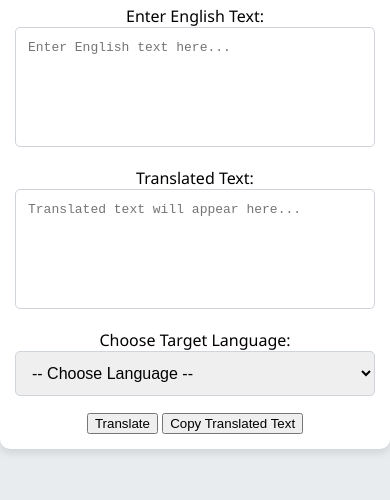
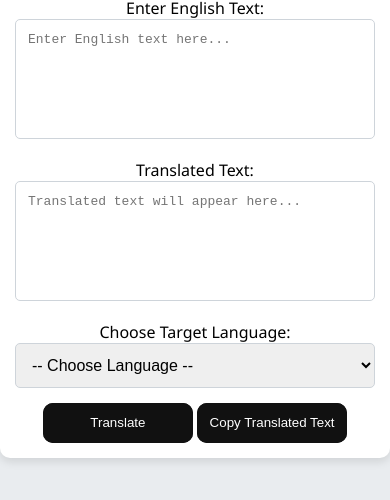
Before and after one commit to amarjit424/Language-translator, a plain HTML site: page index.html in a window 390 px wide. Shown: the part 288-788 px from the top of the page. Drawn offline with Linux system fonts and the light colour scheme.

Commit message:
Update language-translator.css

```diff
--- a/language-translator.css
+++ b/language-translator.css
@@ -49,7 +49,7 @@ select:focus {
     outline: 1px solid #007bff;
 }
 
-.container>button {
+button {
     width: 220px;
     height: 50px;
     border: none;
@@ -62,7 +62,7 @@ select:focus {
     border-radius: 10px;
 }
 
-.container>button::before {
+button::before {
     content: '';
     background: linear-gradient(45deg, #ff0000, #ff7300, #fffb00, #48ff00, #00ffd5, #002bff, #7a00ff, #ff00c8, #ff0000);
     position: absolute;
@@ -79,19 +79,19 @@ select:focus {
     border-radius: 10px;
 }
 
-.container>button:active {
+button:active {
     color: #000
 }
 
-.container>button:active:after {
+button:active:after {
     background: transparent;
 }
 
-.container>button:hover:before {
+button:hover:before {
     opacity: 1;
 }
 
-.container>button:after {
+button:after {
     z-index: -1;
     content: '';
     position: absolute;
@@ -125,7 +125,7 @@ select:focus {
         font-size: large;
     }
 
-    .container>button {
+    button {
         width: 180px;
         height: 45px;
     }
@@ -145,7 +145,7 @@ select:focus {
         font-size: medium;
     }
 
-    .container>button {
+    button {
         width: 150px;
         height: 40px;
     }
```
